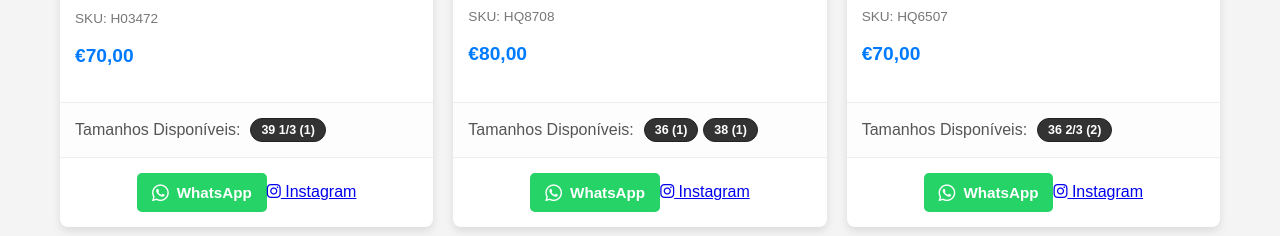
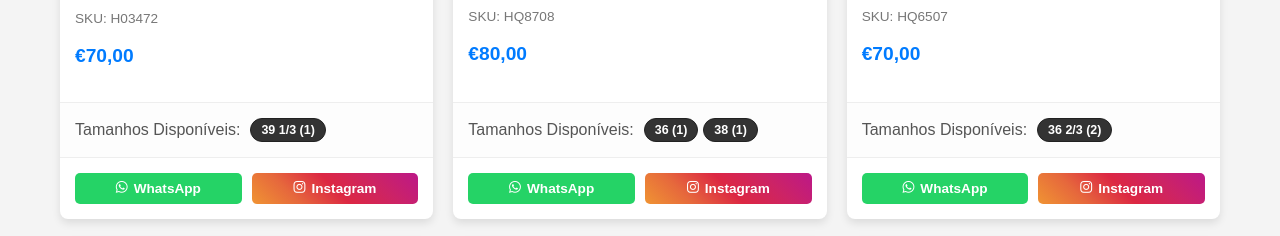
Before and after one commit to davidr44/sneakerinventory, a plain HTML site: page index.html in a window 1280 px wide. Shown: the part 515-751 px from the top of the page. Drawn offline with Linux system fonts and the light colour scheme; grey boxes are pictures that could not be loaded.

Commit message:
Update style.css
add insta button

```diff
--- a/style.css
+++ b/style.css
@@ -340,35 +340,52 @@ header .container {
 }
 
 
+/* Ajuste para o contêiner dos botões */
 .product-actions {
     padding: 15px;
     border-top: 1px solid #eee;
     display: flex;
     justify-content: center;
     align-items: center;
+    gap: 10px; /* Espaço entre os botões */
+    flex-wrap: wrap; /* No telemóvel eles podem quebrar para duas linhas se não couberem */
 }
 
-.whatsapp-btn {
-    background-color: #25d366; /* Cor verde WhatsApp */
+/* Estilo base para ambos os botões */
+.whatsapp-btn, .instagram-btn {
     color: white;
-    padding: 10px 15px;
+    padding: 8px 12px;
     border: none;
     border-radius: 5px;
     text-decoration: none;
-    font-size: 0.95rem;
+    font-size: 0.85rem;
     font-weight: 600;
     display: flex;
     align-items: center;
-    gap: 8px;
-    transition: background-color 0.2s;
+    gap: 6px;
+    transition: transform 0.2s, background-color 0.2s;
+    flex: 1; /* Faz com que ocupem o mesmo espaço */
+    justify-content: center;
+}
+
+/* Cor específica do Instagram (Gradiente clássico) */
+.instagram-btn {
+    background: linear-gradient(45deg, #f09433 0%, #e6683c 25%, #dc2743 50%, #cc2366 75%, #bc1888 100%);
+}
+
+.instagram-btn:hover {
+    transform: scale(1.05);
+    filter: brightness(1.1);
+}
+
+/* Ajuste do botão WhatsApp para combinar */
+.whatsapp-btn {
+    background-color: #25d366;
 }
 
 .whatsapp-btn:hover {
+    transform: scale(1.05);
     background-color: #1da851;
-}
-
-.whatsapp-btn .fab {
-    font-size: 1.2rem;
 }
 
 /* Mensagem de "Nenhum produto encontrado" */
@@ -537,4 +554,5 @@ footer {
     .selected-size-chips-container {
         justify-content: center; /* Centraliza os chips em telas pequenas */
     }
+
 }
```
